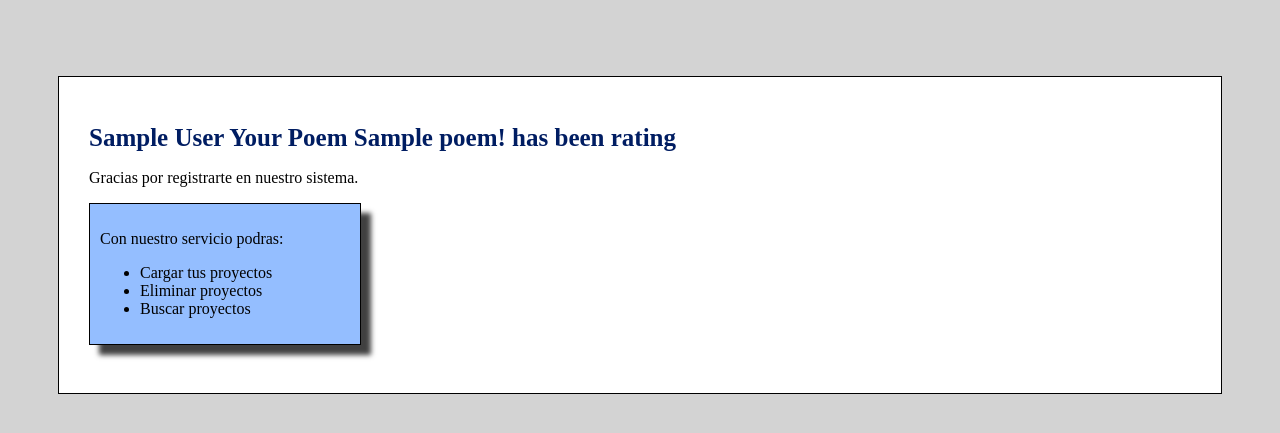
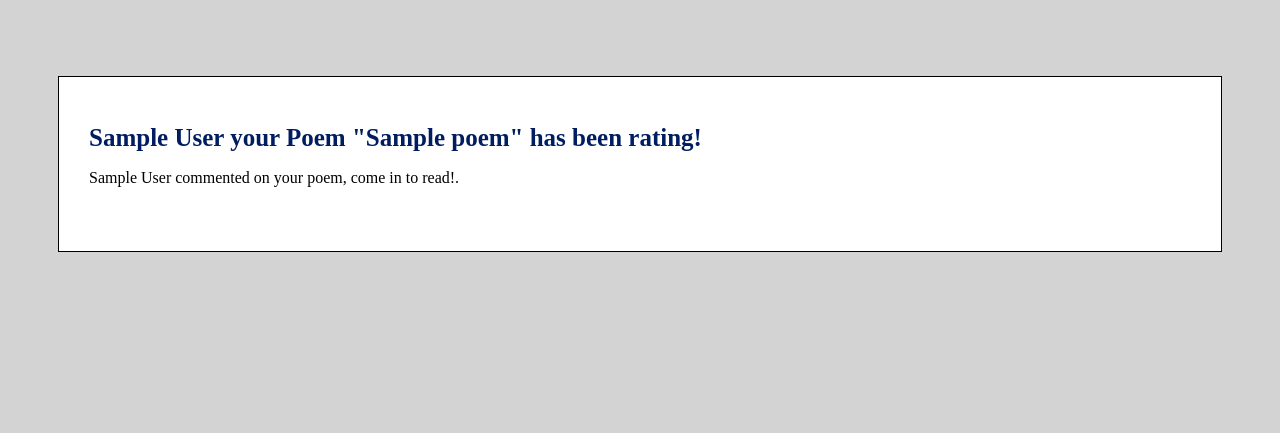
Before and after one commit to j0k3rD/the_poetizer_web, a Flask app: template backend/main/templates/got_rating.html in a window 1280 px wide. Shown: the top 433 px of the page. Run offline with Flask 2, Linux system fonts and the light colour scheme; the template is opened without the code that fills it: values that come from a table or form of the project are taken from there, others are empty; tables that the repository leaves empty hold one stand-in row (values such as "Sample post"); parts of the project's set-up code (start-up, migrations or seed data) failed here and were passed over.

Commit message:
need fix html design

```diff
--- a/backend/main/resources/Mark.py
+++ b/backend/main/resources/Mark.py
@@ -93,7 +93,6 @@ class Marks(Resource):
         #Creo la variable 'user' donde traigo cual usuario es igual al id de current_user.
         user = db.session.query(UserModel).get(current_user)
 
-
         #Funcion para que solo los POETAS puedan agregar Calificaciones.
         if user and claims["rol"] != "admin":
             try:
@@ -101,7 +100,7 @@ class Marks(Resource):
                 db.session.commit()
                 #Enviar mail de Poema Calificado
                 #[] email del usuario dueño del poema que se le hizo la calificacion.
-                sent = sendMail([mark.poem.user.email],"Your Poem has been qualified!",'got_rating',user= mark)
+                sent = sendMail([mark.poem.user.email],"Your Poem has been qualified!",'got_rating',user1= user,user= mark.poem.user,poem=mark.poem)
             except Exception as error:
                 db.session.rollback()
                 return 'Invalid Format', 409
--- a/backend/main/templates/got_rating.html
+++ b/backend/main/templates/got_rating.html
@@ -43,16 +43,16 @@
   <body style="background-color: lightgray;">
   <br/>
   <div class="main" style="border: 1px solid black;padding: 30px;background-color: white;margin: 50px;">
-    <h1 style="font-weight: bold;font-size: 25px;color: #001d62;"> {{user.name}} Your Poem {{mark.poem.title}}! has been rating </h1>
-    <p>Gracias por registrarte en nuestro sistema.</p>
-    <div class="services" style="background-color: #94beff;box-shadow: 10px 10px 5px 0px rgba(0,0,0,0.75);padding: 10px;border: 1px solid black;width: 250px;">
+    <h1 style="font-weight: bold;font-size: 25px;color: #001d62;">{{user.name}} your Poem "{{poem.title}}" has been rating!</h1>
+    <p>{{user1.name}} commented on your poem, come in to read!.</p>
+    <!-- <div class="services" style="background-color: #94beff;box-shadow: 10px 10px 5px 0px rgba(0,0,0,0.75);padding: 10px;border: 1px solid black;width: 250px;">
       <p>Con nuestro servicio podras:</p>
         <ul>
              <li><a>Cargar tus proyectos</a></li>
              <li><a>Eliminar proyectos</a></li>
              <li><a>Buscar proyectos</a></li>
         </ul>
-    </div>
+    </div> -->
     <br>
 
 </div>
--- a/backend/main/templates/got_rating.txt
+++ b/backend/main/templates/got_rating.txt
@@ -1,3 +1,3 @@
-{{user.name}}! Your Poem {mark.poem.title}! has been rating!
+{{user.name}} Your Poem has been rating!
 
-{mark.user}! commented on your poem, come in to read!.
+{{user1.name}}commented on your poem, come in to read!.
```
Also changed, not shown: backend/main/templates/got_rating_raw.html (+4 -6 lines), backend/foro.db.
